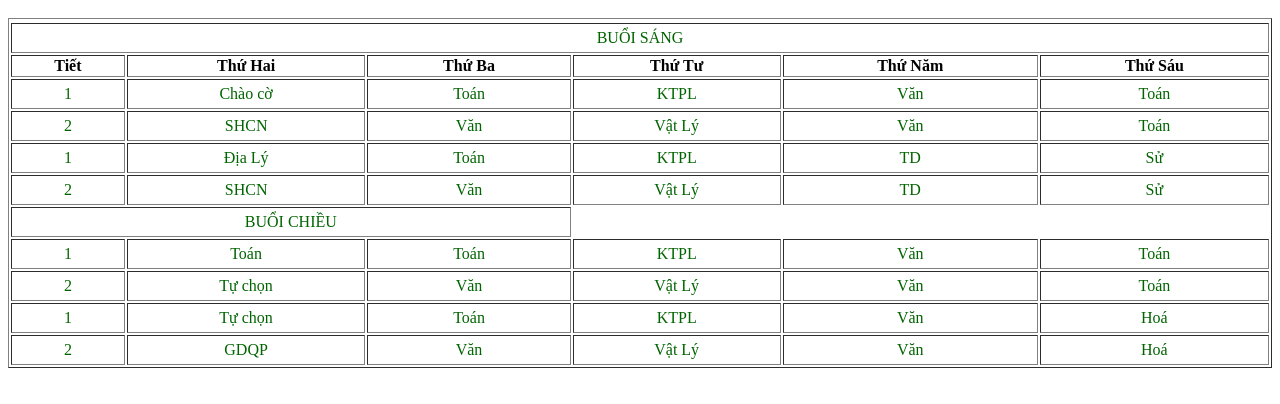
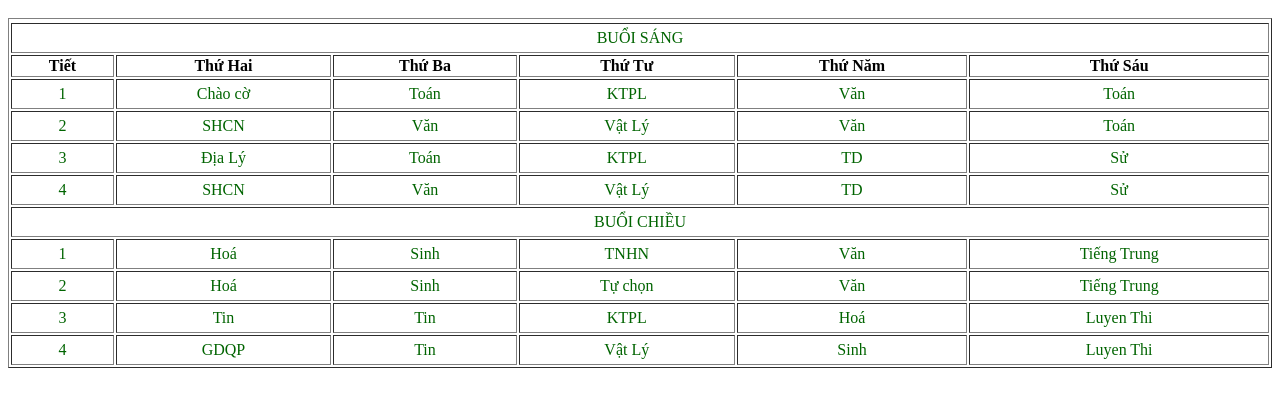
Before and after one commit to vynguyen1302nvq-eng/Phuong-Vy-hereeee, a plain HTML site: page index.html in a window 1280 px wide. Shown: the part 48-452 px from the top of the page. Drawn offline with Linux system fonts and the light colour scheme.

Commit message:
Update index.html

```diff
--- a/index.html
+++ b/index.html
@@ -39,7 +39,7 @@
 
       </tr>
         <tr>
-        <td>1</td>
+        <td>3</td>
         <td>Địa Lý</td>
         <td>Toán</td>
         <td>KTPL</td>
@@ -47,7 +47,7 @@
         <td>Sử</td>
       </tr>
       <tr>
-          <td>2</td>
+          <td>4</td>
         <td>SHCN</td>
         <td>Văn</td>
         <td>Vật Lý</td>
@@ -56,41 +56,41 @@
 
       </tr>
       <tr>
-        <td colspan="3"> BUỔI CHIỀU</td>
+        <td colspan="7"> BUỔI CHIỀU</td>
       </tr>
 
       <tr>
         <td>1</td>
-        <td>Toán</td>
-        <td>Toán</td>
-        <td>KTPL</td>
+        <td>Hoá</td>
+        <td>Sinh</td>
+        <td>TNHN</td>
         <td>Văn</td>
-        <td>Toán</td>
+        <td>Tiếng Trung</td>
       </tr>
       <tr>
           <td>2</td>
+        <td>Hoá</td>
+        <td>Sinh</td>
         <td>Tự chọn</td>
         <td>Văn</td>
-        <td>Vật Lý</td>
-        <td>Văn</td>
-        <td>Toán</td>
+        <td>Tiếng Trung</td>
 
       </tr>
         <tr>
-        <td>1</td>
-        <td>Tự chọn</td>
-        <td>Toán</td>
+        <td>3</td>
+        <td>Tin</td>
+        <td>Tin</td>
         <td>KTPL</td>
-        <td>Văn</td>
         <td>Hoá</td>
+        <td>Luyen Thi</td>
       </tr>
       <tr>
-          <td>2</td>
+          <td>4</td>
         <td>GDQP</td>
-        <td>Văn</td>
+        <td>Tin</td>
         <td>Vật Lý</td>
-        <td>Văn</td>
-        <td>Hoá </td>
+        <td>Sinh</td>
+        <td>Luyen Thi </td>
 
       </tr>
 
```
